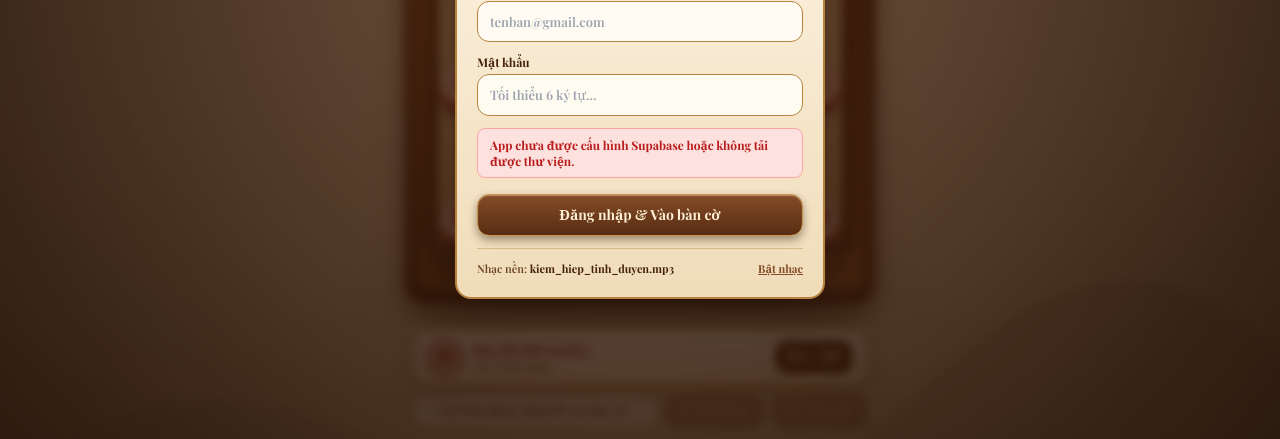
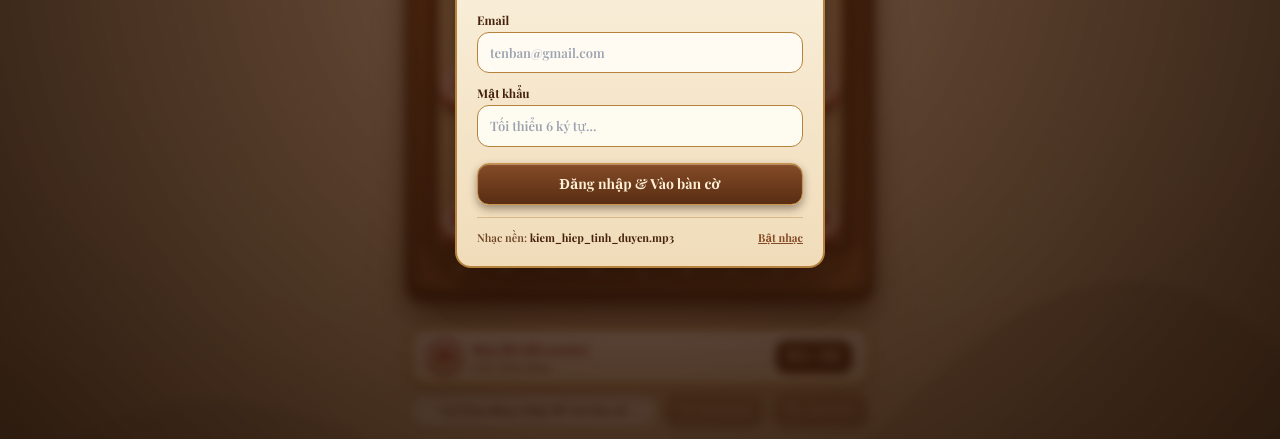
Before and after one commit to vntranson-del/Co_Tuong, a plain HTML site: page index.html in a window 1280 px wide. Shown: the part 361-800 px from the top of the page. Drawn offline with nearby package versions, Linux system fonts and the light colour scheme; a web font is replaced by a local one.

Commit message:
Add files via upload

```diff
--- a/index.html
+++ b/index.html
@@ -900,8 +900,8 @@
      */
     // ====== CẤU HÌNH SUPABASE — điền 2 giá trị của dự án bạn ======
     // Chỉ dùng "Publishable key" (hoặc "anon" key). TUYỆT ĐỐI không dán "secret" / "service_role" key.
-    const SUPABASE_URL = 'DAN_PROJECT_URL_VAO_DAY';
-    const SUPABASE_KEY = 'DAN_PUBLISHABLE_KEY_VAO_DAY';
+    const SUPABASE_URL = 'https://davjewrzmrkeuduwupao.supabase.co';
+    const SUPABASE_KEY = 'sb_publishable_BS6-x2HZAWN0Mtd8bfKa8A_gpRwOL0A';
     // ==============================================================
 
     const MUSIC_PREF_KEY = 'tttk_music_enabled_v1';
```
